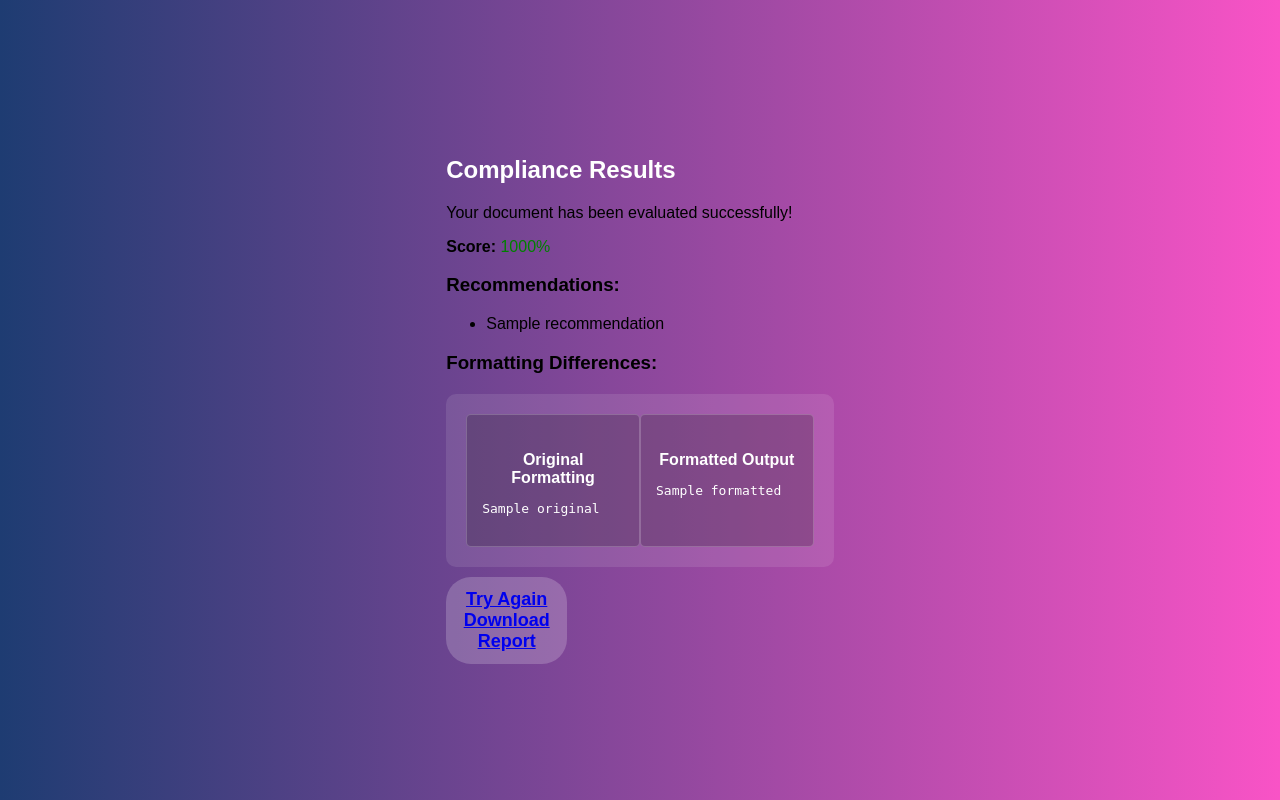
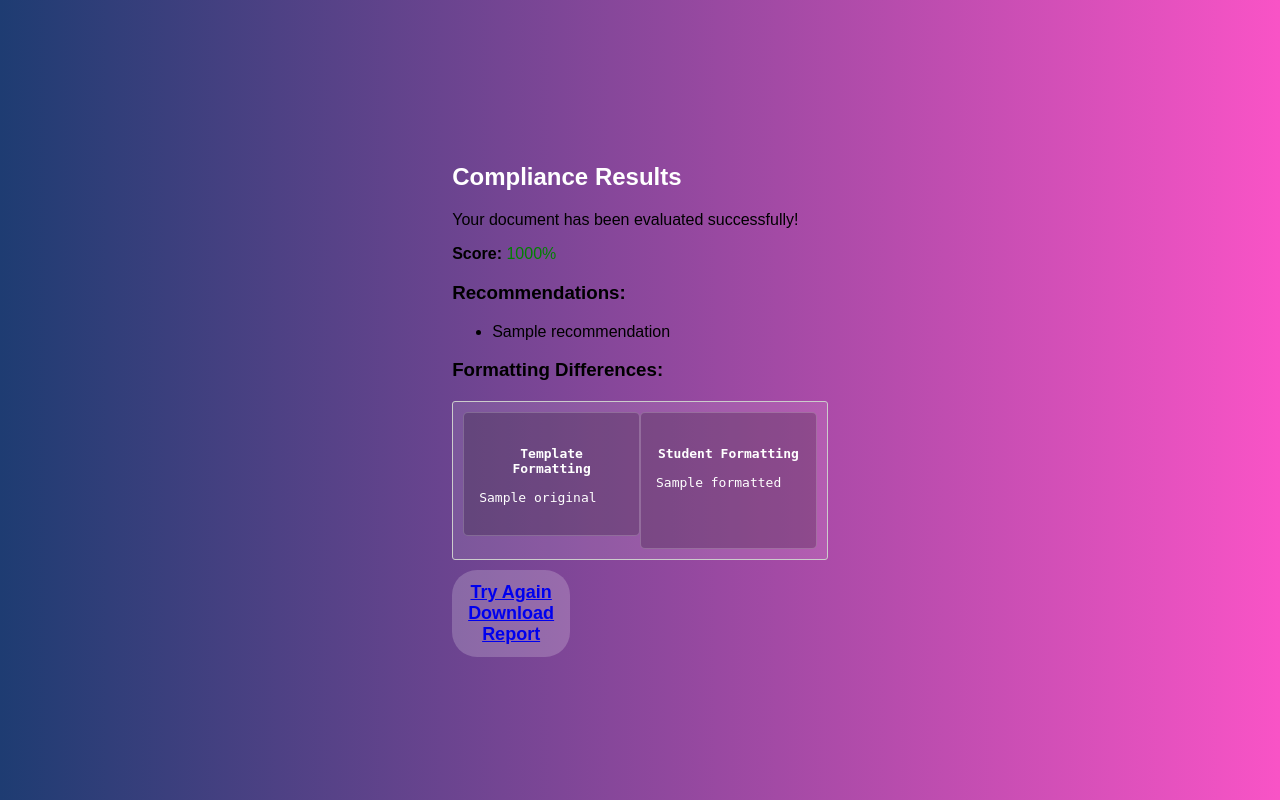
Before and after one commit to SobulachiWanjoku/Document_Compliance_System, a Flask app: template templates/result.html in a window 1280 px wide. Run offline with Flask 3, Linux system fonts and the light colour scheme; the template is opened without the code that fills it: most values are stand-ins (such as "Sample title", 1, 10 or a date in 2020); parts of the project's set-up code (start-up, migrations or seed data) failed here and were passed over.

Commit message:
added the formatting differences to the results page will work on beauty later

```diff
--- a/app.py
+++ b/app.py
@@ -122,9 +122,11 @@ def upload_file():
                 flash("Failed to extract text from the student file.", "error")
                 return redirect(url_for('upload_file'))
 
+            student_formatting = analyzer.extract_formatting_from_docx(student_path)
+            template_formatting = analyzer.extract_formatting_from_docx(template_path)
             compliance_result = analyzer.evaluate_compliance(student_text, template_text,
-                analyzer.extract_formatting_from_docx(student_path),
-                analyzer.extract_formatting_from_docx(template_path),
+                student_formatting,
+                template_formatting,
                 analyzer.extract_headings_from_docx(student_path),
                 analyzer.extract_headings_from_docx(template_path))
             compliance_score = compliance_result['final_compliance_score']
@@ -132,7 +134,18 @@ def upload_file():
             # Define recommendations based on compliance result
             recommendations = compliance_result.get('recommendations', [])  # Ensure recommendations are retrieved
 
-            return render_template('result.html', compliance_result={'final_compliance_score': compliance_score, 'recommendations': recommendations})
+            # Pass formatting differences as text for display
+            formatting_differences = {
+                'original': str(template_formatting),
+                'formatted': str(student_formatting)
+            }
+
+            return render_template('result.html', compliance_result={
+                'final_compliance_score': compliance_score,
+                'recommendations': recommendations,
+                'formatting_differences': formatting_differences
+            })
+
 
         except Exception as e:
             logging.error(f"User: {current_user.id} - An error occurred during file upload: {str(e)} - Template file: {template_file.filename}, Student file: {student_file.filename}, Request: {request.method} {request.path}")
--- a/templates/result.html
+++ b/templates/result.html
@@ -37,13 +37,13 @@
             <!-- Formatting Differences -->
             {% if compliance_result.formatting_differences %}
             <h3>Formatting Differences:</h3>
-            <div class="formatting-differences">
-                <div class="original">
-                    <h4>Original Formatting</h4>
+            <div class="formatting-differences" style="border: 1px solid #ccc; font-family: monospace; padding: 10px; border-radius: 3px;">
+                <div class="original" style="margin-bottom: 1em;">
+                    <h4>Template Formatting</h4>
                     <pre>{{ compliance_result.formatting_differences.original }}</pre>
                 </div>
                 <div class="formatted">
-                    <h4>Formatted Output</h4>
+                    <h4>Student Formatting</h4>
                     <pre>{{ compliance_result.formatting_differences.formatted }}</pre>
                 </div>
             </div>
```
Also changed, not shown: 4 other files.
